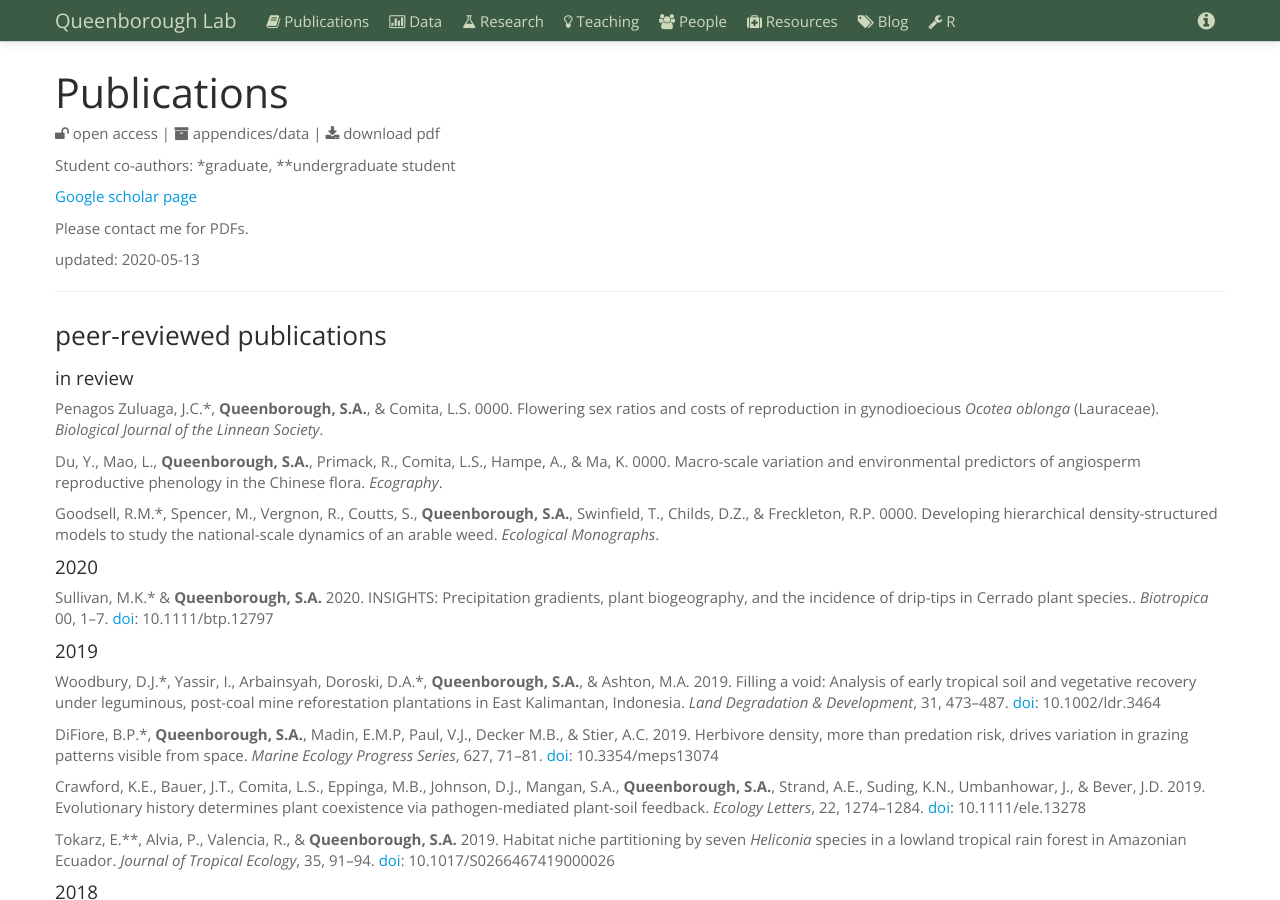
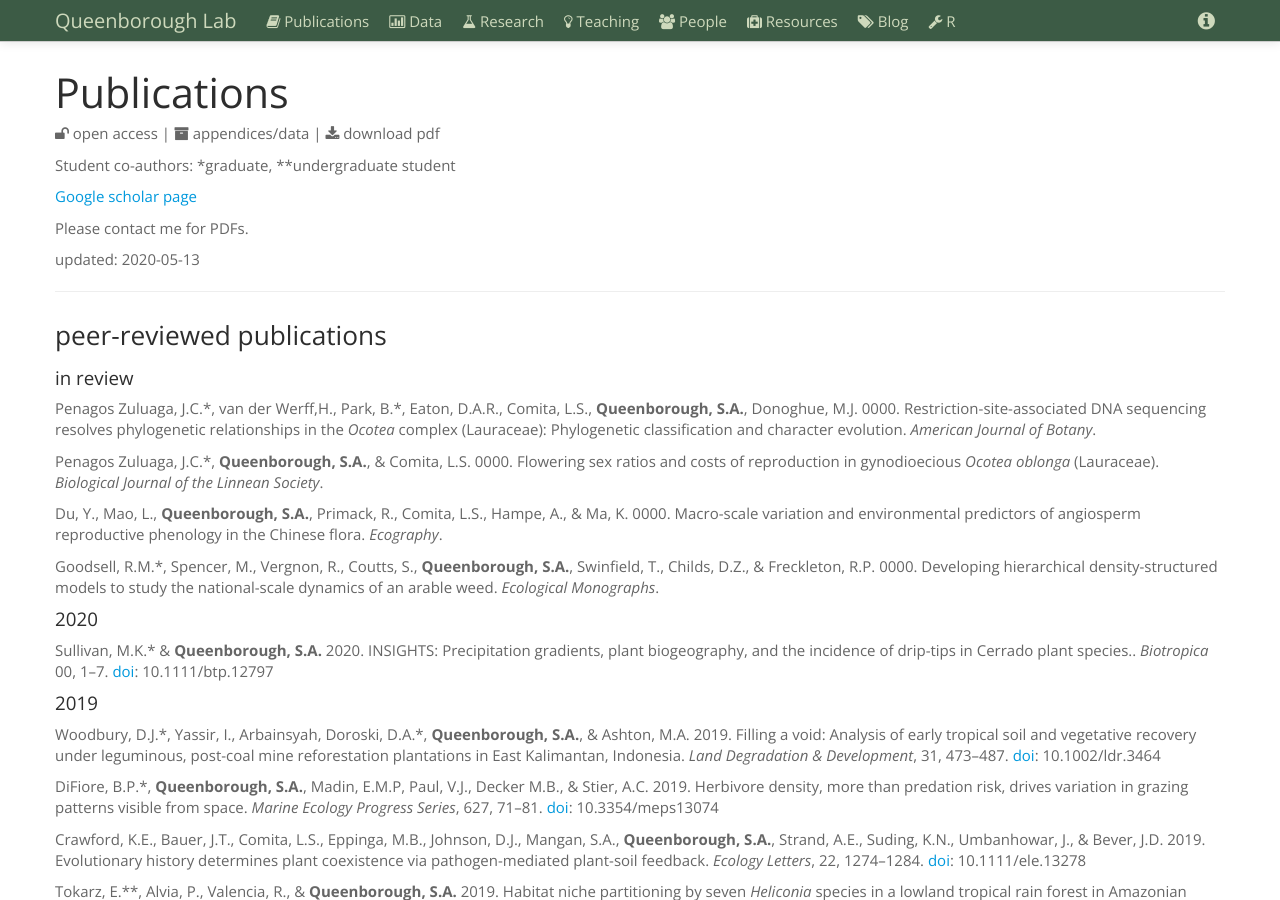
Before and after one commit to saq/saq.github.io, a Jekyll site: the page built from publications.md, in a window 1280 px wide and 900 px high. Built offline with Jekyll 4.4.1, drawn with Linux system fonts in a browser that asks for light colours.

Commit message:
Update publications.md

```diff
--- a/publications.md
+++ b/publications.md
@@ -24,6 +24,8 @@ updated: 2020-05-13
 ### peer-reviewed publications
 
 #### in review
+
+Penagos Zuluaga, J.C.\*, van der Werff,H., Park, B.\*, Eaton, D.A.R., Comita, L.S., **Queenborough, S.A.**, Donoghue, M.J. 0000. Restriction-site-associated DNA sequencing resolves phylogenetic relationships in the *Ocotea* complex (Lauraceae): Phylogenetic classification and character evolution. *American Journal of Botany*.
 
 Penagos Zuluaga, J.C.\*, **Queenborough, S.A.**, & Comita, L.S. 0000. Flowering sex ratios and costs of reproduction in gynodioecious *Ocotea oblonga* (Lauraceae). *Biological Journal of the Linnean Society*.
 
```
